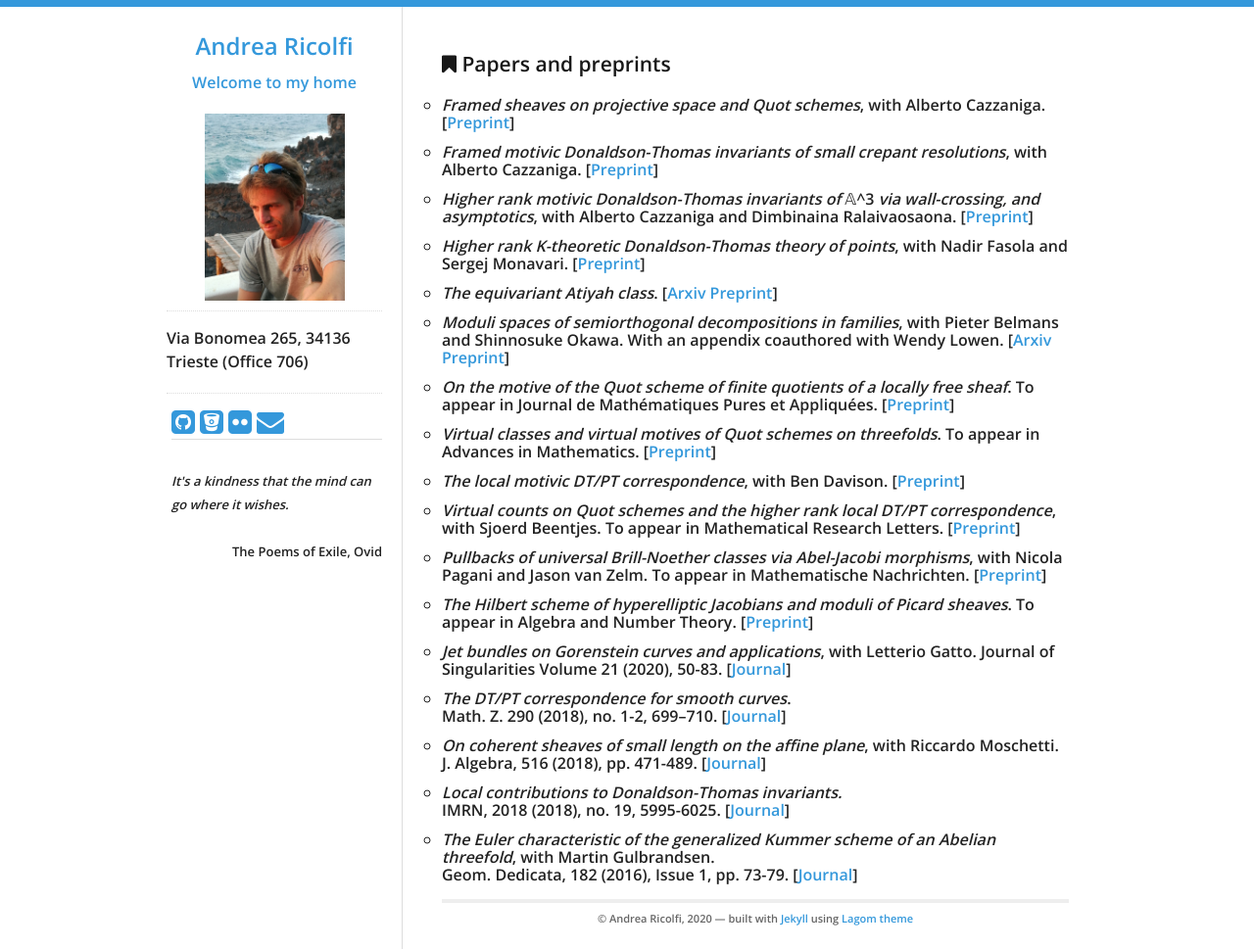
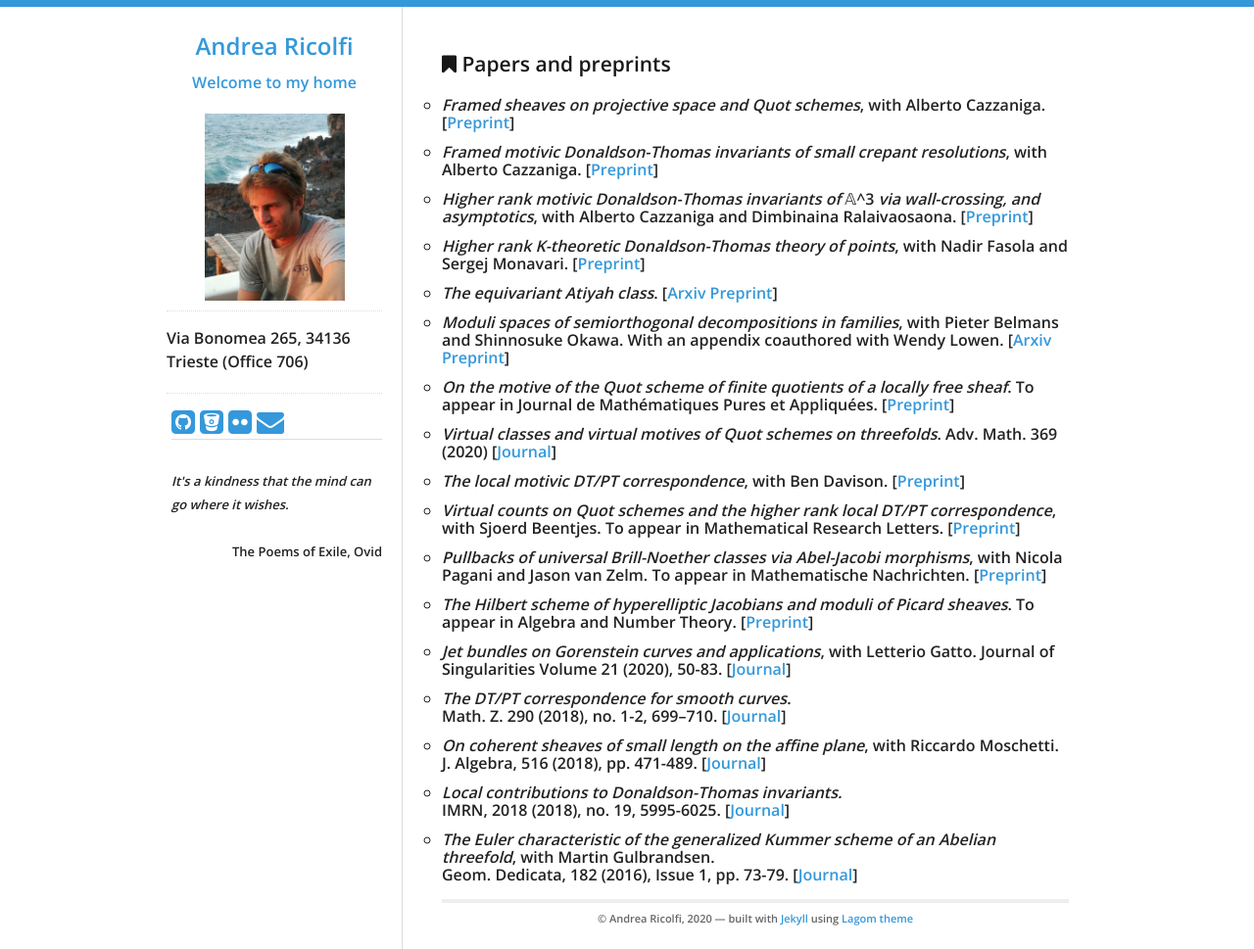
Before and after one commit to atricolfi/atricolfi.github.io, a Jekyll site: the page built from Papers.html, in a window 1280 px wide. Shown: the whole page at 98% size. Built offline with Jekyll 4.4.1, drawn with Linux system fonts in a browser that asks for light colours.

Commit message:
Update Papers.html

```diff
--- a/Papers.html
+++ b/Papers.html
@@ -16,7 +16,7 @@ title: Blog Posts
 <li><em>Moduli spaces of semiorthogonal decompositions in families</em>, with Pieter Belmans and Shinnosuke Okawa.
   With an appendix coauthored with Wendy Lowen. [<a href="https://arxiv.org/abs/2002.03303">Arxiv</a> <a href="Moduli_of_SOD.pdf">Preprint</a>]</li>
 <li><em>On the motive of the Quot scheme of finite quotients of a locally free sheaf</em>. To appear in Journal de Mathématiques Pures et Appliquées. [<a href="https://arxiv.org/abs/1907.08123">Preprint</a>]</li>
-<li><em>Virtual classes and virtual motives of Quot schemes on threefolds</em>. To appear in Advances in Mathematics. [<a href="https://arxiv.org/abs/1906.02557">Preprint</a>]</li>
+<li><em>Virtual classes and virtual motives of Quot schemes on threefolds</em>. Adv. Math. 369 (2020) [<a href="https://www.sciencedirect.com/science/article/pii/S0001870820302085?dgcid=author">Journal</a>]</li>
 <li><em>The local motivic DT/PT correspondence</em>, with Ben Davison. [<a href="https://arxiv.org/abs/1905.12458">Preprint</a>]</li>
 <li><em>Virtual counts on Quot schemes and the higher rank local DT/PT correspondence</em>, with Sjoerd Beentjes. To appear in Mathematical Research Letters. [<a href="https://arxiv.org/abs/1811.09859">Preprint</a>]</li>
 <li><em>Pullbacks of universal Brill-Noether classes via Abel-Jacobi morphisms</em>, with Nicola Pagani and Jason van Zelm. To appear in Mathematische Nachrichten. [<a href="https://arxiv.org/abs/1809.10668">Preprint</a>]</li>
```
